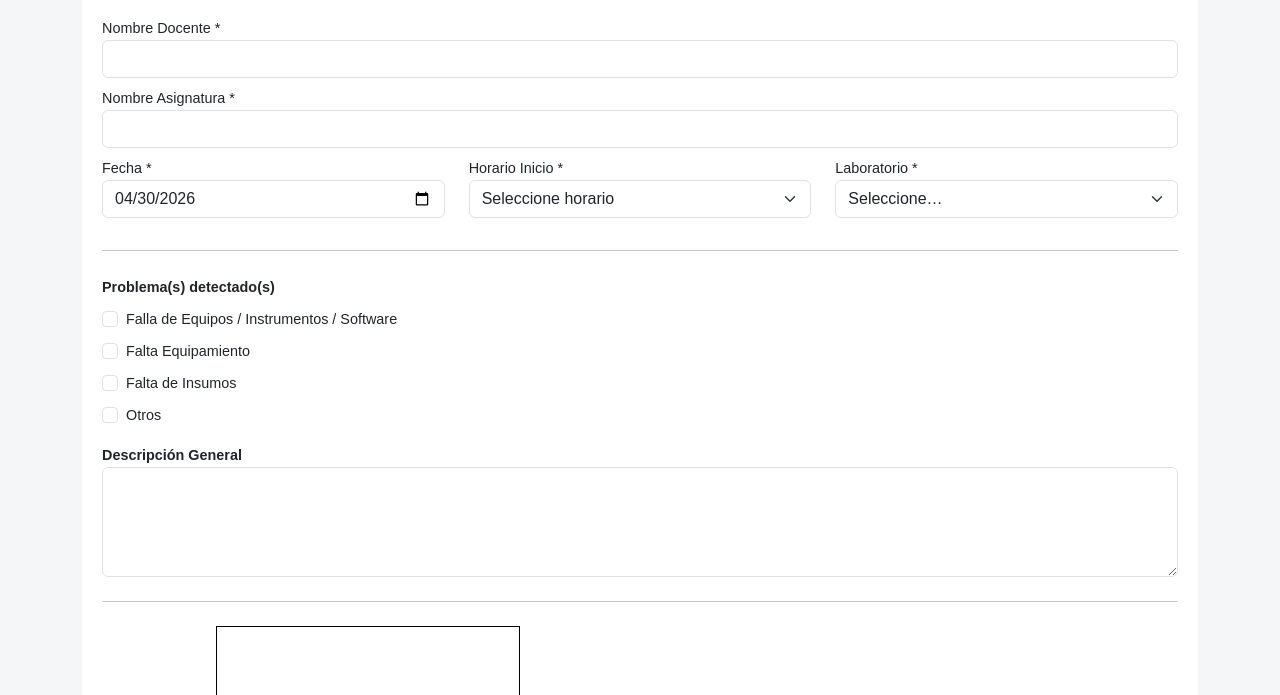
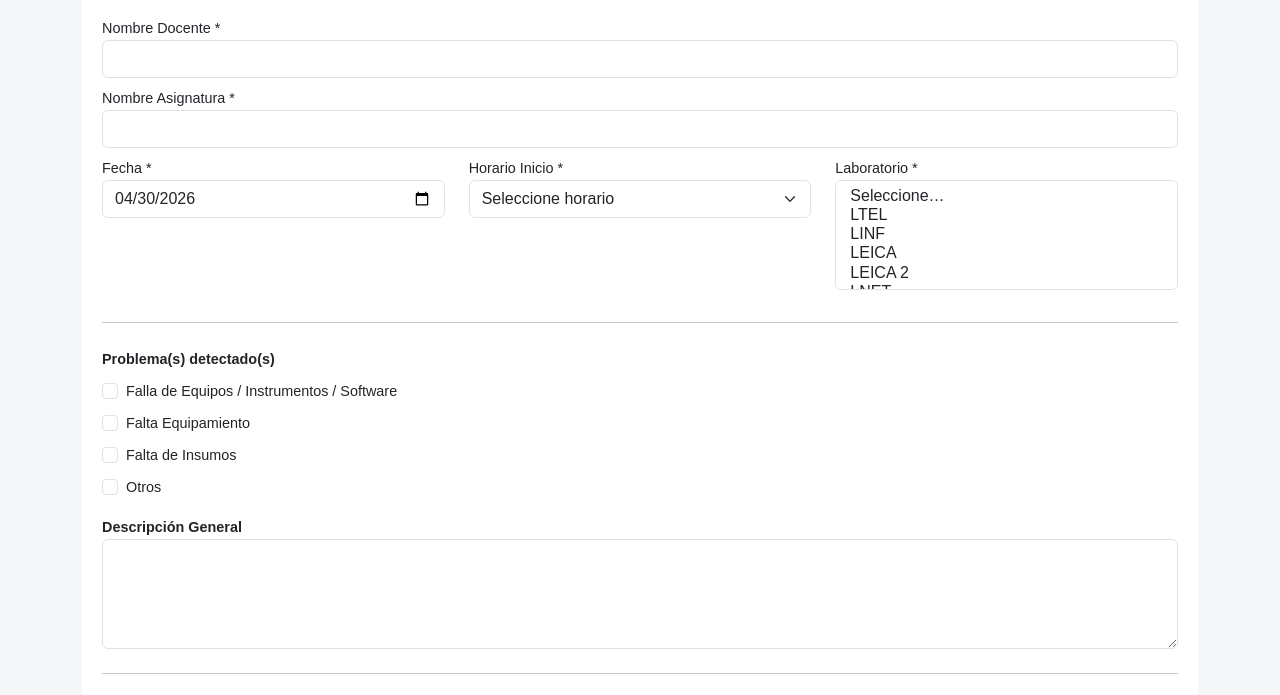
Before and after one commit to juanjmir/InformeNovedades, a plain HTML site: page index.html in a window 1280 px wide. Shown: the part 73-768 px from the top of the page. Drawn offline with nearby package versions, Linux system fonts and the light colour scheme.

Commit message:
Update index.html

```diff
--- a/index.html
+++ b/index.html
@@ -37,7 +37,7 @@
 
     <div class="col-md-4 mb-2">
       <label>Laboratorio *</label>
-      <select id="laboratorio" class="form-select" required>
+      <select size="5" id="laboratorio" class="form-select" required>
         <option value="">Seleccione…</option>
         <option>LTEL</option>
         <option>LINF</option>
```
